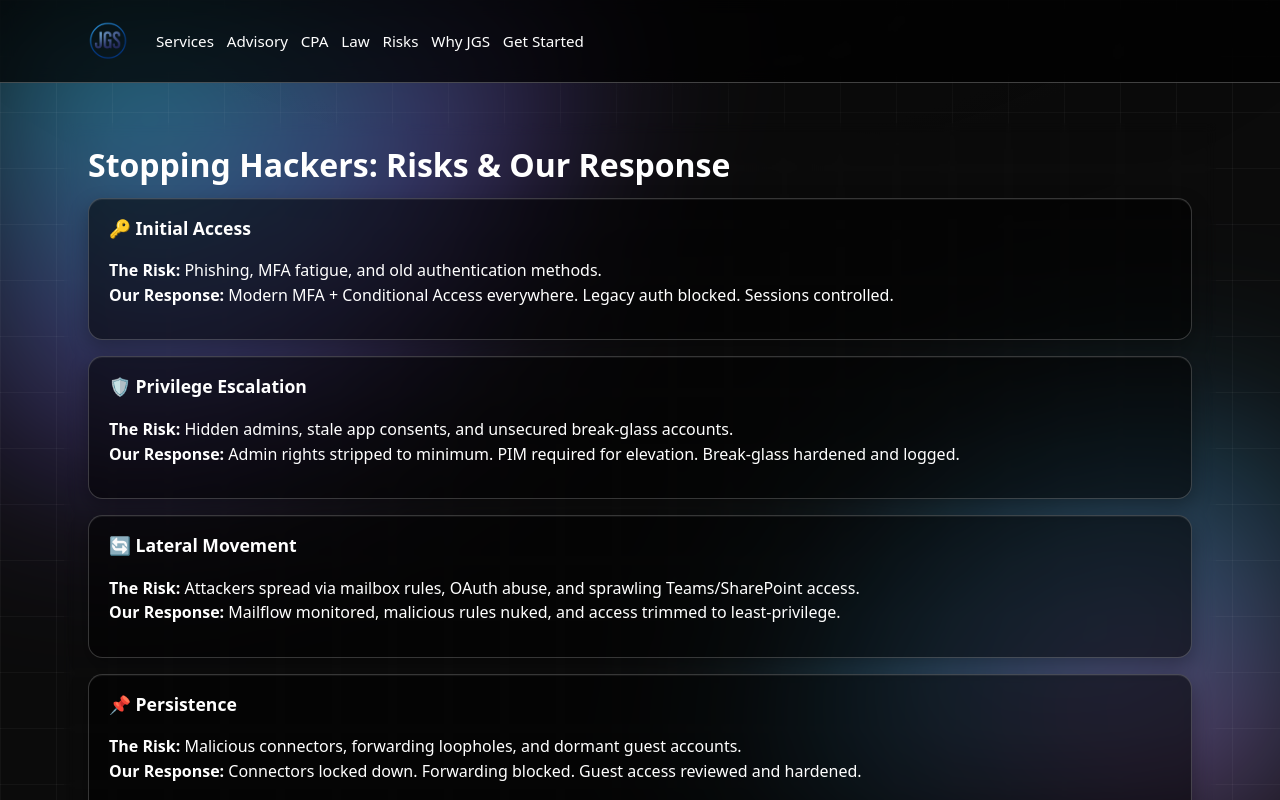
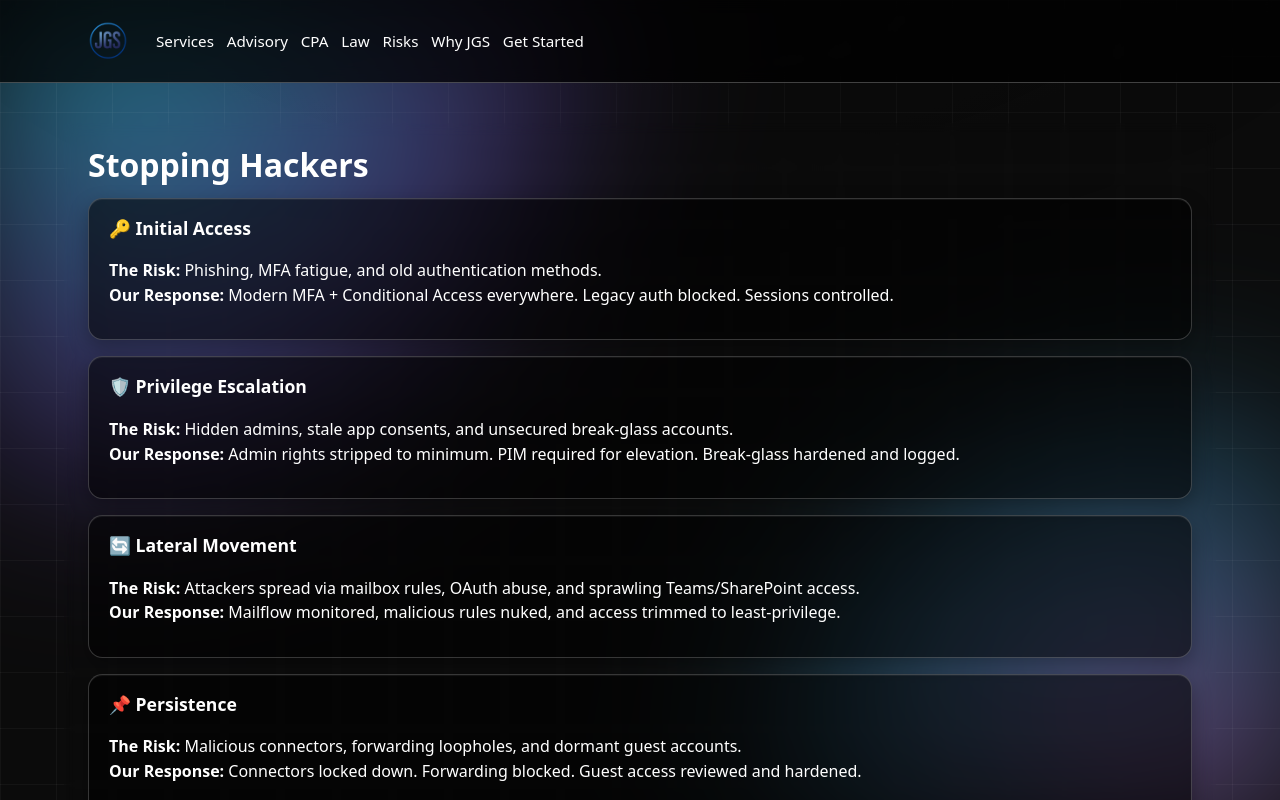
Before and after one commit to jspears80/jgs, a Next.js app: page / in a window 1280 px wide. Both pictures are taken after a click on the button "Risks". Shown: the top 800 px of the page. Built offline with nearby package versions, Linux system fonts and the light colour scheme.

Commit message:
Update page.tsx

```diff
--- a/app/page.tsx
+++ b/app/page.tsx
@@ -252,7 +252,7 @@ export default function Page(){
         {section === 'Risks' && (
           <section className="section container">
             <div className="page">
-              <h2 className="title-xl">Stopping Hackers: Risks & Our Response</h2>
+              <h2 className="title-xl">Stopping Hackers</h2>
               <Card title="🔑 Initial Access">
                 <p><strong>The Risk:</strong> Phishing, MFA fatigue, and old authentication methods.<br/><strong>Our Response:</strong> Modern MFA + Conditional Access everywhere. Legacy auth blocked. Sessions controlled.</p>
               </Card>
```
